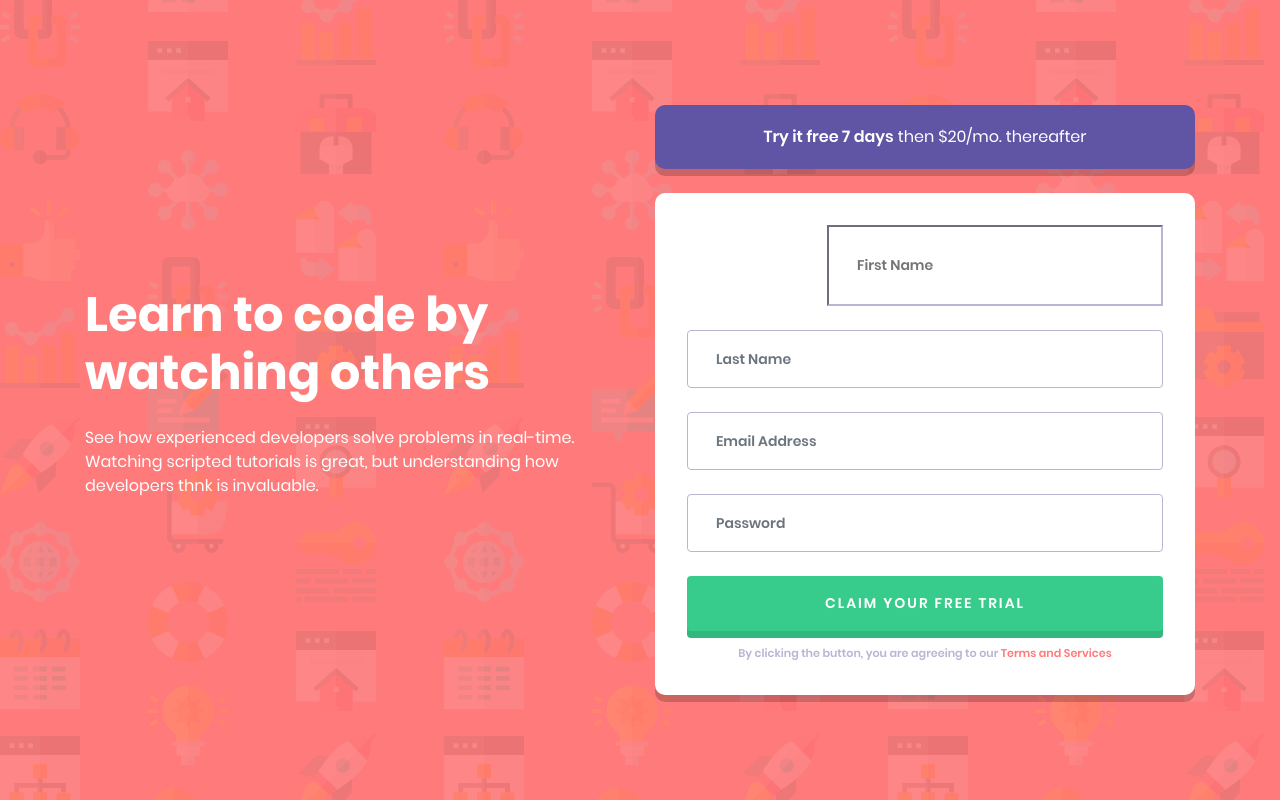
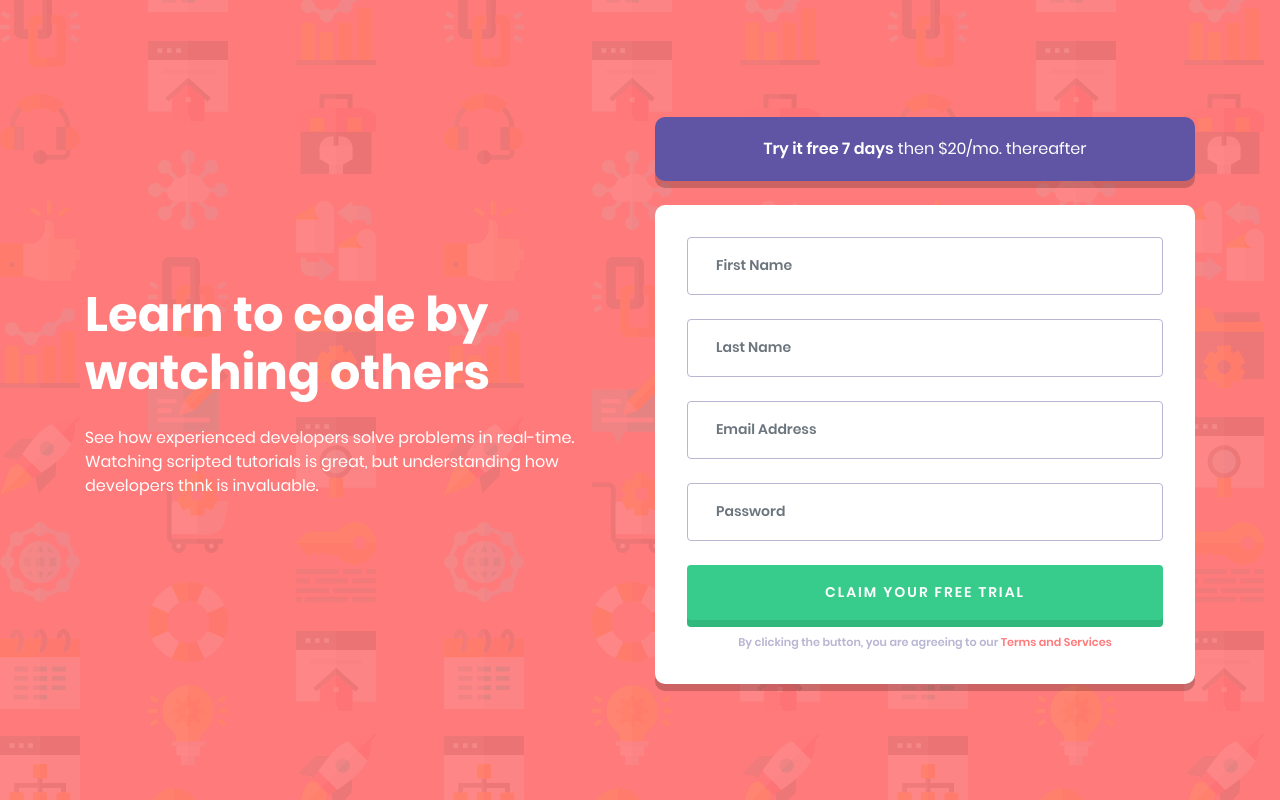
Before and after one commit to thewebsiteplug/clean-form, a plain HTML site: page index.html in a window 1280 px wide. Drawn offline with nearby package versions, Linux system fonts and the light colour scheme.

Commit message:
Fixed input['name'] class issue

```diff
--- a/index.html
+++ b/index.html
@@ -28,7 +28,7 @@
                 <form class="sign-up" id="form" method="POST">
                     <div class="form-group">
                         <label for="fname" style="display: none">First Name</label>
-                        <input type="text" role="text" form-control js-input" name="fname" id="fname" placeholder="First Name"
+                        <input type="text" role="text" class="form-control js-input" name="fname" id="fname" placeholder="First Name"
                             onfocus="this.placeholder=''" onblur="this.placeholder='First Name'">
                     </div>
                     <div class="form-group">
```
